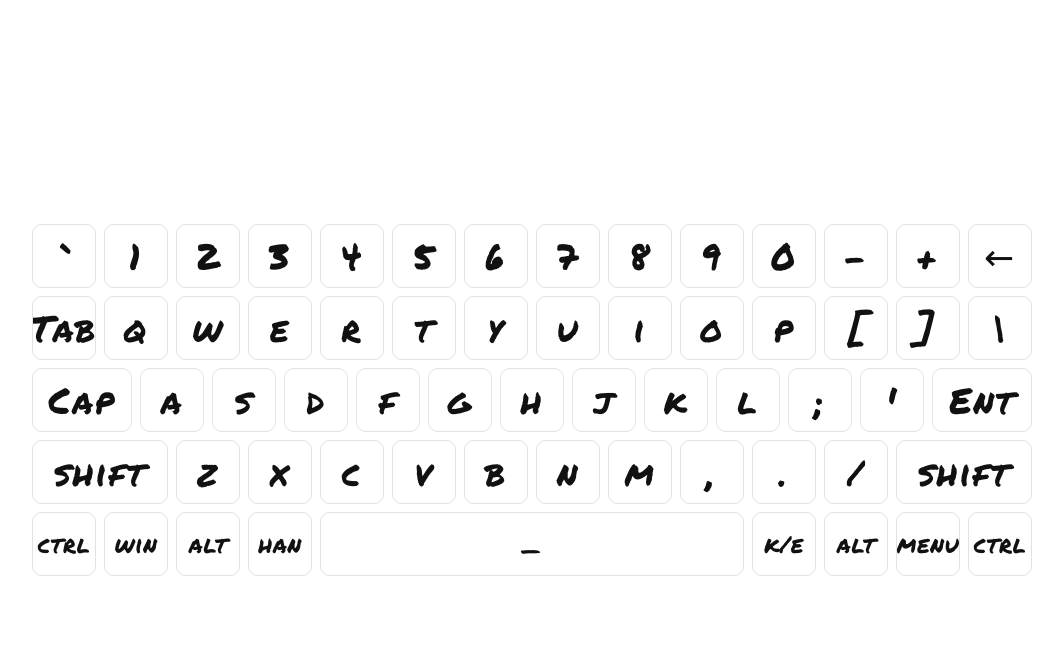
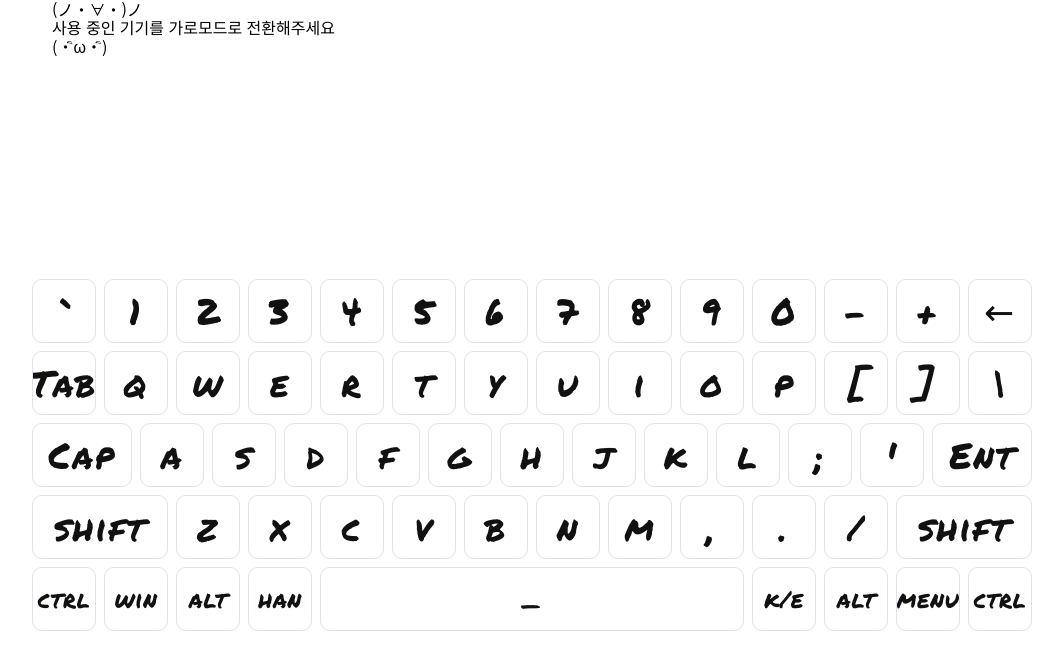
Before and after one commit to DuetoPark/meme-board, a website: page index.html in a window 1280 px wide. Shown: the whole page, without its empty margins (108-1171 px from the left). Drawn offline with nearby package versions, Linux system fonts and the light colour scheme; files that its build step writes are made by us from their sources.

Commit message:
🚧 Mark up guide component

```diff
--- a/index.html
+++ b/index.html
@@ -27,6 +27,25 @@
     <link rel="stylesheet" href="./style.css" />
   </head>
   <body>
+    <div class="guide">
+      <div class="container">
+        <div class="row">
+          <div class="col-sm-4">
+            <div class="guide-wrapper">
+              <p>(ノ・∀・)ノ</p>
+
+              <p>
+                사용 중인 기기를 <span class="highlight">가로모드</span>로
+                전환해주세요
+              </p>
+
+              <p>(・ิω・ิ)</p>
+            </div>
+          </div>
+        </div>
+      </div>
+    </div>
+
     <section class="key-group">
       <h1 class="visually-hidden">밈보드 본문</h1>
       <div class="container">
```
